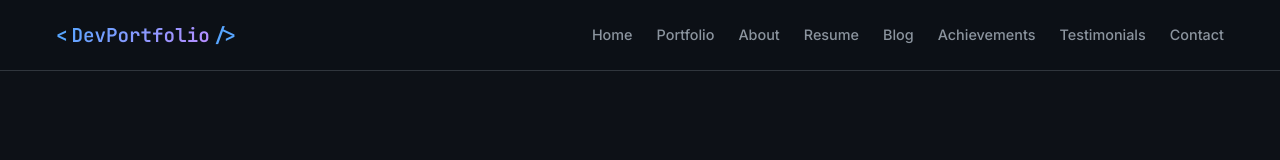
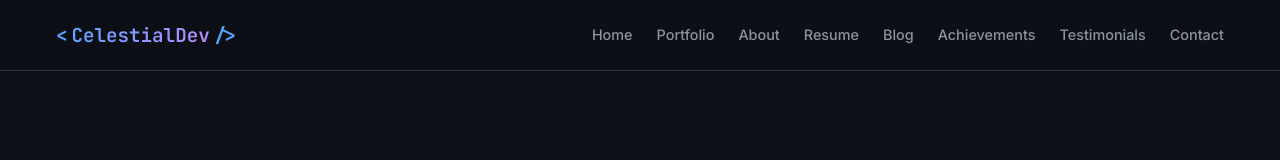
Before and after one commit to JustinEmadem/Celestialdev, an Angular app: page / in a window 1280 px wide. Shown: the top 160 px of the page. Built offline with nearby package versions, Linux system fonts and the light colour scheme.

Commit message:
Rename the Title

```diff
--- a/src/app/components/header/header.component.html
+++ b/src/app/components/header/header.component.html
@@ -4,7 +4,7 @@
       <!-- Logo -->
       <a routerLink="/" class="logo">
         <span class="logo-bracket"><</span>
-        <span class="logo-text">DevPortfolio</span>
+        <span class="logo-text">CelestialDev</span>
         <span class="logo-bracket">/></span>
       </a>
 
```
